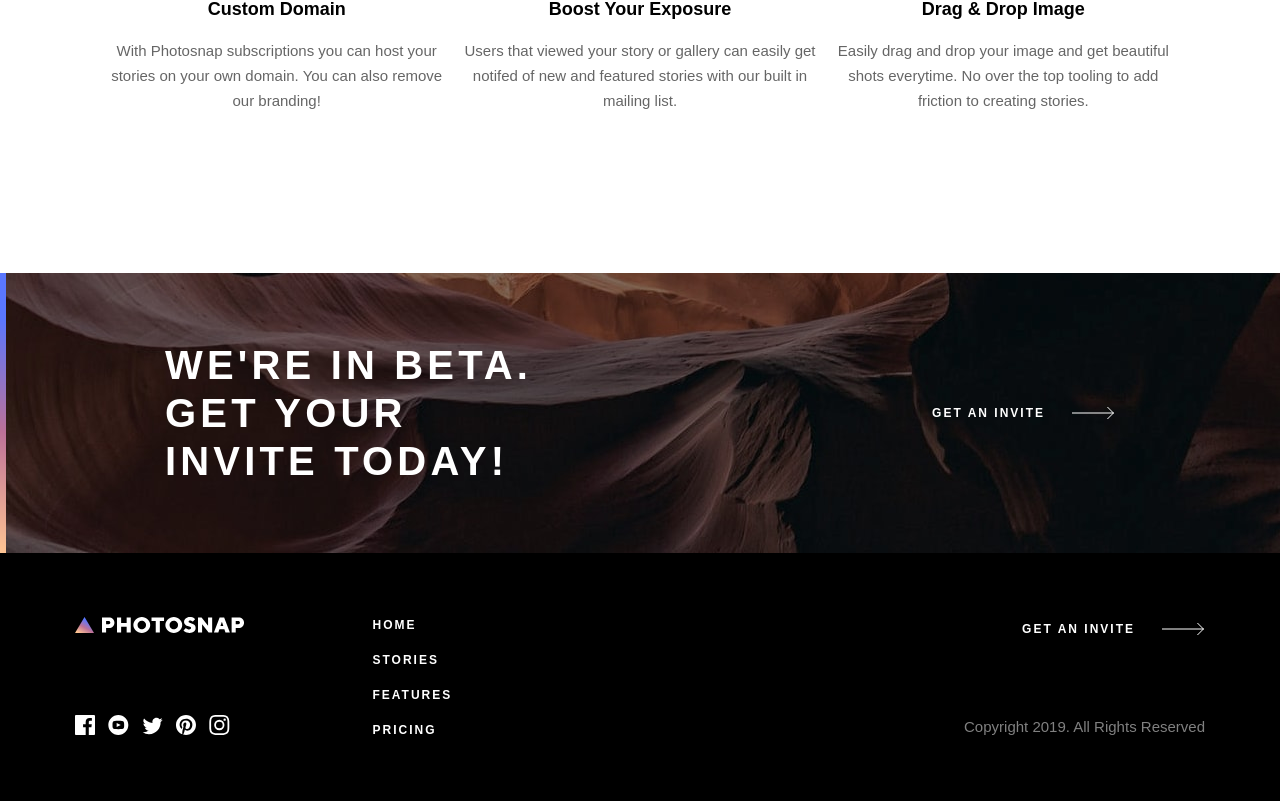
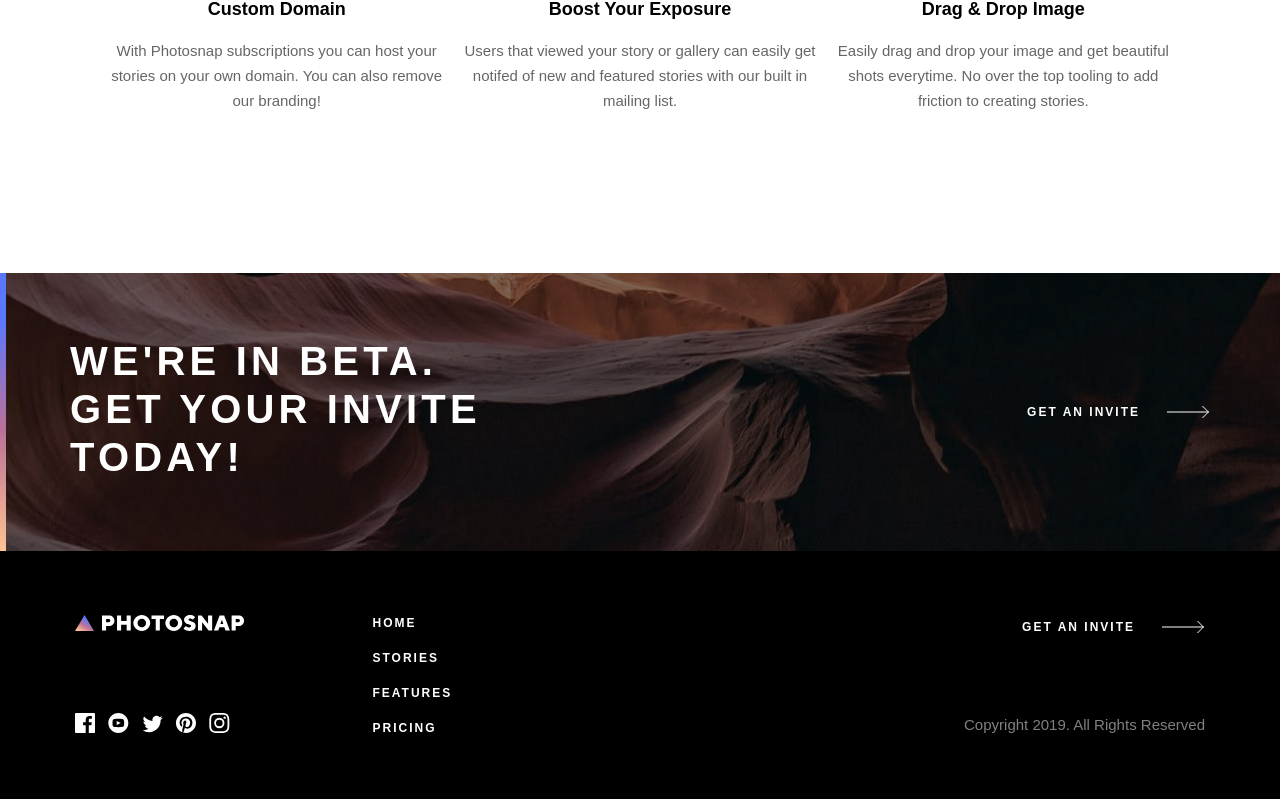
Before and after one commit to ding-09/photosnap, a React (Create React App) app: page /features in a window 1280 px wide. Shown: the part 1135-1936 px from the top of the page. Built offline with nearby package versions, Linux system fonts and the light colour scheme; the HTML template or start-up script is replaced by a standard one.

Commit message:
fixed padding issue with beta background in Features page

```diff
--- a/src/pages/Features.js
+++ b/src/pages/Features.js
@@ -188,32 +188,22 @@ const InviteSection = styled.section`
   background: url(${betaBG}) no-repeat;
   background-size: cover;
   background-position: center;
-  height: 28rem;
-  padding: 6.8rem 16.5rem;
+  padding: 6.4rem 2rem;
   position: relative;
-  .hero-border {
-    top: 0;
-    height: 100%;
-  }
-  @media (max-width: 768px) {
-    padding: 6.8rem 4rem;
-    .invite-container {
-      h2 {
-        flex: 1 1 31rem;
-      }
-      button {
-        flex: 1 1 1rem;
-      }
-    }
-  }
+  color: #ffffff;
   .invite-container {
-    height: 14.4rem;
-    color: #ffffff;
+    max-width: 114rem;
+    height: 15rem;
+    margin: auto;
     display: flex;
     justify-content: space-between;
     h2 {
-      width: 40rem;
+      width: 45rem;
     }
+  }
+  .hero-border {
+    height: 100%;
+    top: 0;
   }
 `;
 
```
Also changed, not shown: 1 other file (tests, documents, lock files or other folders).
